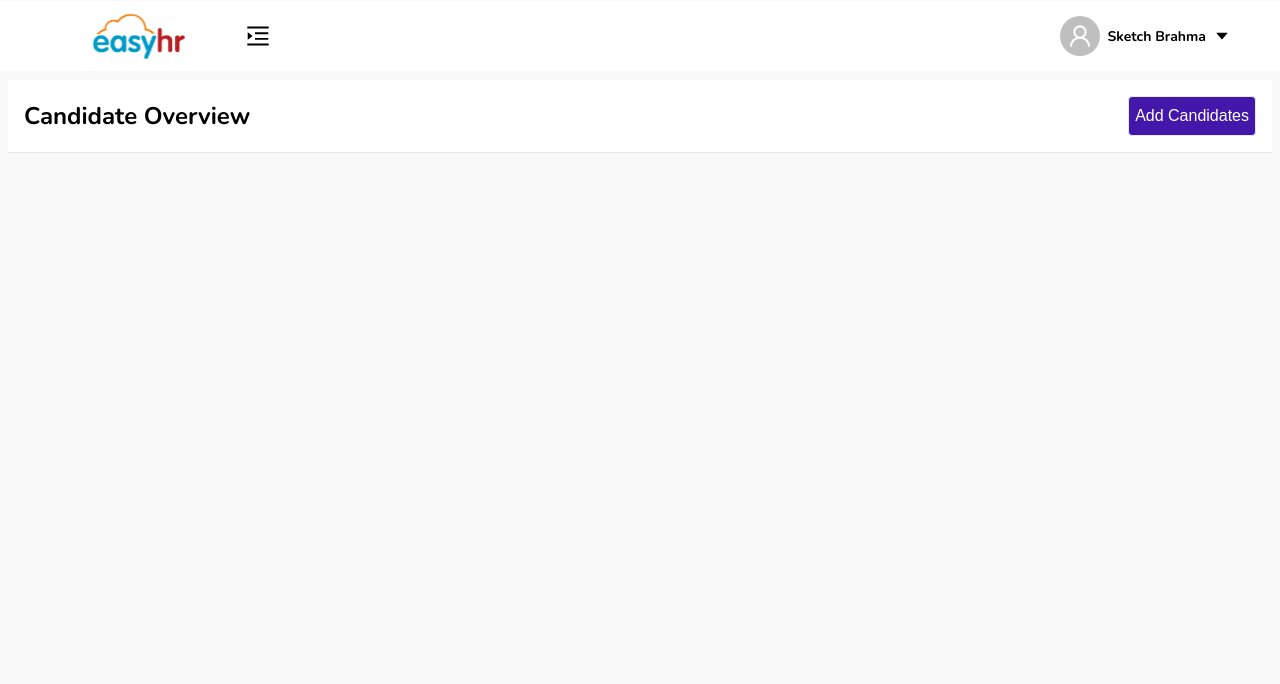
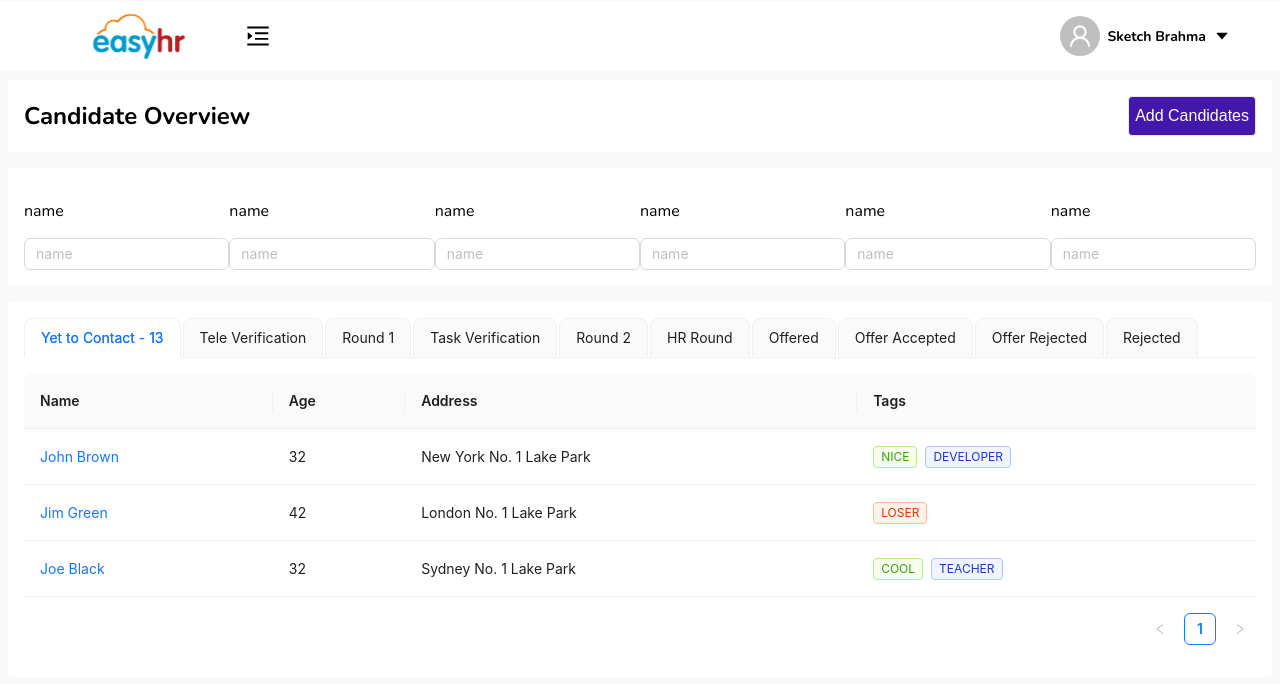
Before and after one commit to Dee-Hegde/easy-hr-frontend, a React (Create React App) app: page /candidates in a window 1280 px wide. Shown: the top 684 px of the page. Built offline with nearby package versions, Linux system fonts and the light colour scheme.

Commit message:
candidate page added

```diff
--- a/src/assets/css/App.css
+++ b/src/assets/css/App.css
@@ -50,6 +50,7 @@ body {
 }
 *{
    box-sizing: border-box !important;
+   box-shadow: none;
 }
 .basic-input {
   height: 40px;
--- a/src/assets/css/candidates.css
+++ b/src/assets/css/candidates.css
@@ -2,15 +2,38 @@
   width: 100%;
   margin-top: 80px;
   display: flex;
-
+  flex-direction: column;
+  justify-content: center;
+  align-items: center;
+  gap: 16px;
 }
-.co-title-container {
+.co-container {
   width: 100%;
   background: var(--app-background);
-  padding: 0px 16px;
+  padding: 16px;
   display: flex;
   flex-direction: row;
   justify-content: space-between;
   align-items: center;
-
+  border-radius: 4px;
 }
+.co-container h2 {
+  margin: 0%;
+  font-size: 24px;
+}
+.co-candidate-container {
+  width: 100%;
+  background: var(--app-background);
+  padding: 16px;
+  display: flex;
+  flex-direction: column;
+  justify-content: space-between;
+  align-items: center;
+  border-radius: 4px;
+}
+.co-tab-container {
+  width: 100%;
+}
+.co-table-container {
+  width: 100%;
+}
--- a/src/components/AddCandidate.jsx
+++ /dev/null
@@ -1,24 +0,0 @@
-import React from 'react';
-import DrawerWrappers from './customfiles/drawers/DrawerWrappers';
-import { CloseCircleOutlined } from '@ant-design/icons';
-
-function AddCandidate({ open, close }) {
-  return (
-    <DrawerWrappers
-      open={open}
-      onClose={close}
-      placement={'right'}
-      width={900}
-      >
-      <div className='nd-title-container'>
-        <h3>Add Candidate</h3>
-        <CloseCircleOutlined
-          onClick={close}
-          className='drawer-close'
-        />
-      </div>
-    </DrawerWrappers>
-  );
-}
-
-export default AddCandidate;
--- /dev/null
+++ b/src/components/candidates/AddCandidate.jsx
@@ -0,0 +1,16 @@
+import React from 'react';
+import DrawerWrappers from '../customfiles/drawers/DrawerWrappers';
+import { CloseCircleOutlined } from '@ant-design/icons';
+
+function AddCandidate({ open, close }) {
+  return (
+    <DrawerWrappers
+      open={open}
+      onClose={close}
+      placement={'right'}
+      width={900}
+      title={'Add Candidate'}></DrawerWrappers>
+  );
+}
+
+export default AddCandidate;
--- /dev/null
+++ b/src/components/candidates/CandidateTable.jsx
@@ -0,0 +1,133 @@
+import { Table, Tabs, Tag } from 'antd';
+import React from 'react';
+
+function CandidateTable() {
+const interviewStatus = [
+    {
+      label: 'Yet to Contact - 13',
+      key: 0,
+    },
+    {
+      label: 'Tele Verification',
+      key: 1,
+    },
+    {
+      label: 'Round 1',
+      key: 2,
+    },
+    {
+      label: 'Task Verification',
+      key: 3,
+    },
+    {
+      label: 'Round 2',
+      key: 4,
+    },
+    {
+      label: 'HR Round',
+      key: 5,
+    },
+    {
+      label: 'Offered',
+      key: 6,
+    },
+    {
+      label: 'Offer Accepted',
+      key: 7,
+    },
+    {
+      label: 'Offer Rejected',
+      key: 8,
+    },
+    {
+      label: 'Rejected',
+      key: 9,
+    },
+  ];
+const columns = [
+  {
+    title: 'Name',
+    dataIndex: 'name',
+    key: 'name',
+    render: (text) => <a>{text}</a>,
+  },
+  {
+    title: 'Age',
+    dataIndex: 'age',
+    key: 'age',
+  },
+  {
+    title: 'Address',
+    dataIndex: 'address',
+    key: 'address',
+  },
+  {
+    title: 'Tags',
+    key: 'tags',
+    dataIndex: 'tags',
+    render: (_, { tags }) => (
+      <>
+        {tags.map((tag) => {
+          let color = tag.length > 5 ? 'geekblue' : 'green';
+          if (tag === 'loser') {
+            color = 'volcano';
+          }
+          return (
+            <Tag
+              color={color}
+              key={tag}>
+              {tag.toUpperCase()}
+            </Tag>
+          );
+        })}
+      </>
+    ),
+  },
+];
+const data = [
+  {
+    key: '1',
+    name: 'John Brown',
+    age: 32,
+    address: 'New York No. 1 Lake Park',
+    tags: ['nice', 'developer'],
+  },
+  {
+    key: '2',
+    name: 'Jim Green',
+    age: 42,
+    address: 'London No. 1 Lake Park',
+    tags: ['loser'],
+  },
+  {
+    key: '3',
+    name: 'Joe Black',
+    age: 32,
+    address: 'Sydney No. 1 Lake Park',
+    tags: ['cool', 'teacher'],
+  },
+];
+  const onChange = (key) => {
+    console.log(key);
+  };
+  return (
+    <div className='co-candidate-container'>
+      <div className='co-tab-container'>
+        <Tabs
+          onChange={onChange}
+          type='card'
+          value={0}
+          items={interviewStatus}
+        />
+      </div>
+      <div className='co-table-container'>
+        <Table
+          columns={columns}
+          dataSource={data}
+        />
+      </div>
+    </div>
+  );
+}
+
+export default CandidateTable;
--- /dev/null
+++ b/src/components/candidates/CandidatesFilters.jsx
@@ -0,0 +1,35 @@
+import { Input } from 'antd';
+import React from 'react';
+
+function CandidatesFilters() {
+  return (
+    <div className='co-container'>
+      <div>
+        <p>name</p>
+        <Input placeholder='name' />
+      </div>
+      <div>
+        <p>name</p>
+        <Input placeholder='name' />
+      </div>
+      <div>
+        <p>name</p>
+        <Input placeholder='name' />
+      </div>
+      <div>
+        <p>name</p>
+        <Input placeholder='name' />
+      </div>
+      <div>
+        <p>name</p>
+        <Input placeholder='name' />
+      </div>
+      <div>
+        <p>name</p>
+        <Input placeholder='name' />
+      </div>
+    </div>
+  );
+}
+
+export default CandidatesFilters;
--- a/src/components/customfiles/drawers/DrawerWrappers.jsx
+++ b/src/components/customfiles/drawers/DrawerWrappers.jsx
@@ -1,8 +1,9 @@
+import { CloseCircleOutlined } from '@ant-design/icons';
 import { Drawer } from 'antd';
-import React from 'react'
+import React from 'react';
 
 function DrawerWrappers(props) {
-      const { children } = props;
+  const { children } = props;
   return (
     <Drawer
       placement={props.placement}
@@ -12,9 +13,18 @@ function DrawerWrappers(props) {
       closable={false}
       maskClosable={true}
       open={props.open}>
+      {props?.title && (
+        <div className='nd-title-container'>
+          <h3>Add Candidate</h3>
+          <CloseCircleOutlined
+            onClick={props.onClose}
+            className='drawer-close'
+          />
+        </div>
+      )}
       {children}
     </Drawer>
   );
 }
 
-export default DrawerWrappers
+export default DrawerWrappers;
--- a/src/containers/candidates/Candidates.jsx
+++ b/src/containers/candidates/Candidates.jsx
@@ -1,5 +1,7 @@
 import React, { useState } from 'react';
-import AddCandidate from '../../components/AddCandidate';
+import AddCandidate from '../../components/candidates/AddCandidate';
+import CandidatesFilters from '../../components/candidates/CandidatesFilters';
+import CandidateTable from '../../components/candidates/CandidateTable';
 
 function Candidates() {
   const [openMenu, setOpemMenu] = useState(false);
@@ -9,7 +11,7 @@ function Candidates() {
   };
   return (
     <div className='co-main-container'>
-      <div className='co-title-container'>
+      <div className='co-container'>
         <h2>Candidate Overview</h2>
         <div>
           <button
@@ -19,6 +21,8 @@ function Candidates() {
           </button>
         </div>
       </div>
+      <CandidatesFilters />
+      <CandidateTable />
       <AddCandidate
         open={openMenu}
         close={handleClose}
--- a/src/containers/login/Login.jsx
+++ b/src/containers/login/Login.jsx
@@ -20,7 +20,7 @@ function Login() {
   };
 
   const handleLogin = () => {
-    if (!loginData.email || !checkIsValid(loginData.email, formats.email)) {
+    if (!checkIsValid(loginData?.email, formats.email)) {
       let err = {
         email: '',
         password: '',
@@ -28,7 +28,7 @@ function Login() {
       if (!loginData.email) {
         err.email = 'Enter valid email';
       }
-      if (loginData.password.length < 4) {
+      if (loginData.password.length <= 4) {
         err.password = 'Enter valid password';
       }
       setError(err);
@@ -67,7 +67,7 @@ function Login() {
               className='basic-input '
               placeholder='Password'
               onChange={handleInputs}
-              name="password"
+              name='password'
             />
             <div className='login-error-container'>
               {error?.password && (
```
Also changed, not shown: src/utils/constants.js (line endings or trailing spaces).
